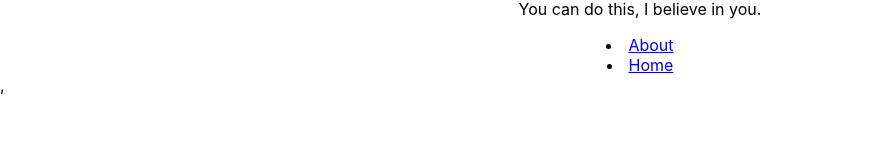
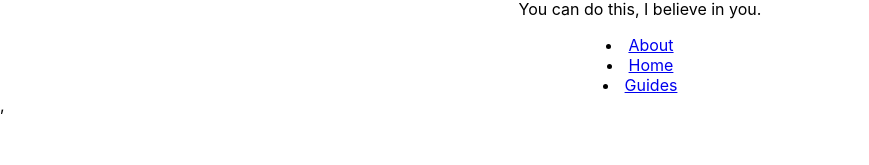
Before and after one commit to BonVoyageHacks-22/TourGather, a React (Create React App) app in the folder tourgather/: page / in a window 1280 px wide. Shown: the part 132-297 px from the top of the page, without its empty margins (0-869 px from the left). Built offline with nearby package versions, Linux system fonts and the light colour scheme.

Commit message:
Add links

```diff
--- a/tourgather/src/App.js
+++ b/tourgather/src/App.js
@@ -2,6 +2,8 @@ import './App.css';
 import { Routes, Route, Link } from "react-router-dom";
 import React, { useCallback, useState, useEffect, useMemo } from 'react';
 import './App.css';
+import { Profile } from './screens/profile';
+import { Guides } from './screens/guides';
 
 function App() {
   return (
@@ -10,6 +12,8 @@ function App() {
       <Routes>
         <Route path="/" element={<Home />} />
         <Route path="about" element={<About />} />
+        <Route path="profile/:id" element={<Profile />} />
+        <Route path="guides" element={<Guides/>} />
       </Routes>
     </div>
   );
@@ -29,6 +33,9 @@ function Home() {
           </li>
           <li>
           <Link to="/">Home</Link>
+          </li>
+          <li>
+          <Link to="/guides">Guides</Link>
           </li>
       </nav>
     </>
```
